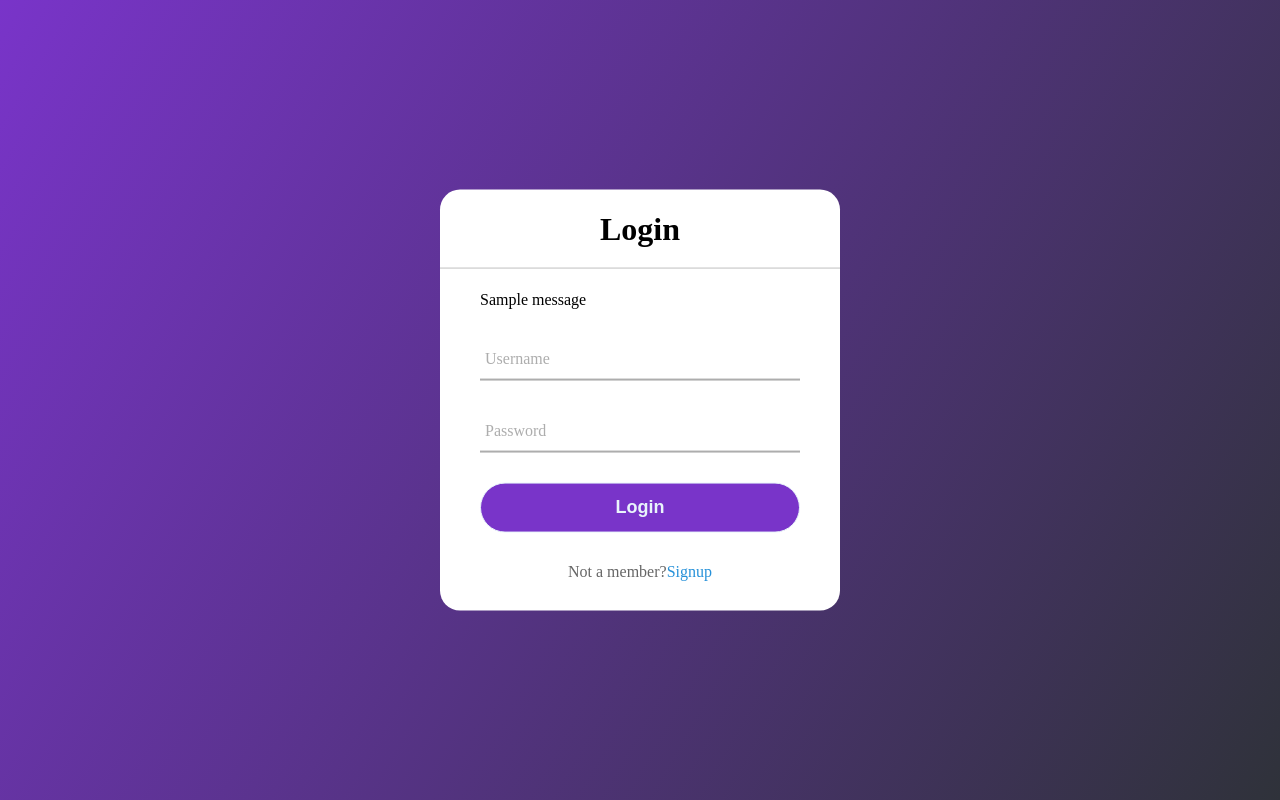
After one commit to Dougsworth/Covid-19-Monitoring-Page, a Flask app: page /login in a window 1280 px wide. The commit adds this page. Run offline with Flask 2, Linux system fonts and the light colour scheme; one stand-in notice (Sample message) is shown; some libraries are stand-ins or nearby versions.

Commit message:
add login and signup

```diff
--- a/src/app.py
+++ b/src/app.py
@@ -1,4 +1,4 @@
-from flask import Flask, request, jsonify, render_template
+from flask import Flask, request, jsonify, render_template, redirect, url_for, session, flash
 from marshmallow import Schema, fields, ValidationError
 from flask_pymongo import PyMongo
 from flask_cors import CORS
@@ -15,6 +15,10 @@ app.config["MONGO_URI"] = "mongodb+srv://{}:{}@cluster0.weykq.mongodb.net/monday
 mongo = PyMongo(app)
 CORS(app)
 
+class AuthenticationSchema(Schema):
+    username = fields.String(required=True)
+    password = fields.String(required=True)
+
 class DataSchema(Schema):
     temperature = fields.Float(required=True)
     status = fields.String(required=True)
@@ -27,6 +31,70 @@ class DataSchema(Schema):
 
 ###################### APP #############################
 @app.route('/')
+def home():
+    return redirect(url_for('login'))
+
+@app.route('/signup', methods=['GET', 'POST'])
+def signup():
+    if request.method == "POST":
+        try:
+            # Check to see if the username is in the database already
+            u_name = request.form['username']
+            auth = mongo.db.authentications.find_one({"username": u_name})
+            if auth is not None:
+                flash("Username is already taken", "info")
+                return render_template('signup.html')
+            else:
+                # Store the username and password in a database, then redirect to
+                # the login page
+                auth_data =  AuthenticationSchema().load(request.form)
+                print(auth_data)
+                mongo.db.authentications.insert_one(auth_data)
+                return redirect(url_for('login'))
+        except ValidationError as e:
+            return e.messages, 400
+    else:
+        return render_template('signup.html')
+
+@app.route('/login', methods=['GET', 'POST'])
+def login():
+    if request.method == 'POST':
+        try:
+            u_name = request.form["username"]
+            p_word = request.form["password"]
+            print(u_name, p_word)
+
+            try:
+                auth = mongo.db.authentications.find_one({"username": u_name})
+
+                if p_word == auth['password']:
+                    print('Correct information')
+                    session['user'] = u_name
+                    return redirect(url_for('index'))
+                else:
+                    # Incorrect password
+                    print('Incorrect password')
+                    flash('The password you entered was incorrect', "info")
+                    return render_template('login.html')
+            except:
+                # Incorrect username
+                print('Incorrect username')
+                flash('The username you entered was incorrect', "info")
+                return render_template('login.html')
+        except ValidationError as e:
+            return e.messages, 400
+    else:
+        if "user" in session:
+            return redirect(url_for('index'))
+
+        return render_template('login.html')
+
+@app.route('/logout')
+def logout():
+    session.pop('user', None)
+    return redirect(url_for('login'))
+
+@app.route('/index')
 def index():
     return render_template('index.html')
 
@@ -45,7 +113,6 @@ def test():
             return "Normal"
 
     if request.method == 'POST':
-
         # Format the data into a dictionary
         embedded_data = {
             "temperature": request.json['temperature'],
--- a/src/static/css/style.css
+++ b/src/static/css/style.css
@@ -11,7 +11,7 @@
   font-family: sans-serif; /* Change your font family */
 }
 * h1 {
-  color: #a962fa;
+  color: #7934c9;
   text-align: center;
   -webkit-text-stroke: 1px black;
 }
@@ -29,7 +29,7 @@
 }
 
 .content-table thead tr {
-  background-color: #a962fa;
+  background-color: #7934c9;
   color: #ffffff;
   text-align: left;
   font-weight: bold;
@@ -49,7 +49,7 @@
 }
 
 .content-table tbody tr:last-of-type {
-  border-bottom: 2px solid #a962fa;
+  border-bottom: 2px solid #7934c9;
 }
 
 /* .content-table tbody tr.active-row {
--- /dev/null
+++ b/src/static/css/style_login.css
@@ -0,0 +1,112 @@
+body{
+    margin: 0;
+    padding: 0;
+    font-family: montserrat;
+    background: linear-gradient(120deg, #7934c9, #2f323a);
+    height: 100vh;
+    overflow: hidden;
+}
+
+.center{
+    position: absolute;
+    top: 50%;
+    left: 50%;
+    transform: translate(-50%, -50%);
+    width: 400px;
+    background: white;
+    border-radius: 20px;
+}
+
+.center h1{
+    text-align: center;
+    padding: 0 0 20px 0;
+    border-bottom: 1px solid silver;
+}
+
+.center form{
+    padding: 0 40px;
+    box-sizing: border-box;
+}
+
+form .txt_field{
+    position: relative;
+    border-bottom: 2px solid #adadad;
+    margin: 30px 0;
+}
+
+.txt_field input{
+    width: 100%;
+    height: 40px;
+    padding: 0 5px;
+    font-size: 16px;
+    border: none;
+    background: none;
+    outline: none;
+}
+
+.txt_field label{
+    position: absolute;
+    top: 50%;
+    left: 5px;
+    color: #adadad;
+    transform: translateY(-50%);
+    font-size: 16px;
+    pointer-events: none;
+    transition: 0.5s;
+}
+
+.txt_field span::before{
+    content: '';
+    position: absolute;
+    top: 40px;
+    left: 0;
+    width: 0%;
+    height: 2px;
+    background: #2691d9;
+    transition: 0.5s;
+}
+
+.txt_field input:focus ~ label,
+.txt_field input:valid ~ label{
+    top: -5px;
+    color: #82a1b6;
+}
+
+.txt_field input:focus ~ span::before,
+.txt_field input:valid ~ span::before{
+    width: 100%;
+}
+
+input[type="submit"]{
+    width: 100%;
+    height: 50px;
+    border: 1px solid;
+    background: #7934c9;
+    border-radius: 25px;
+    font-size: 18px;
+    color: #e9f4fb;
+    font-weight: 700;
+    cursor: pointer;
+    outline: none;
+}
+
+input[type="submit"]:hover{
+    border-color: #2691d9;
+    transition: 0.5s;
+}
+
+.signup_link{
+    margin: 30px 0;
+    text-align: center;
+    font-size: 16px;
+    color: #666666;
+}
+
+.signup_link a{
+    color: #2691d9;
+    text-decoration: none;
+}
+
+.signup_link a:hover{
+    text-decoration: underline;
+}
--- /dev/null
+++ b/src/templates/login.html
@@ -0,0 +1,39 @@
+<!DOCTYPE html>
+<html lang="en">
+<head>
+    <meta charset="UTF-8">
+    <meta http-equiv="X-UA-Compatible" content="IE=edge">
+    <meta name="viewport" content="width=device-width, initial-scale=1.0">
+    <title>Theradrive</title>
+
+    <link rel="stylesheet" href="static/css/style_login.css">
+</head>
+<body>
+    <div class="center">
+        <h1>Login</h1>
+        <form method="POST">
+            {% with messages = get_flashed_messages() %}
+                {% if messages %}
+                    {% for message in messages %}
+                        <p>{{ message }}</p>
+                    {% endfor %}
+                {% endif %}
+            {% endwith %}
+            <div class="txt_field">
+                <input type="text" name="username" required>
+                <span></span>
+                <label>Username</label>
+            </div>
+            <div class="txt_field">
+                <input type="password" name="password" required>
+                <span></span>
+                <label>Password</label>
+            </div>
+            <input type="submit" value="Login">
+            <div class="signup_link">
+                Not a member?<a href="signup">Signup</a>
+            </div>
+        </form>
+    </div>
+</body>
+</html>
--- /dev/null
+++ b/src/templates/logout.html
@@ -0,0 +1 @@
+<h1>Goodbye !</h1>
```
Also changed, not shown: src/static/js/script.js (+27 -14 lines), src/templates/index.html (+1 -83 lines), src/templates/signup.html (added, +39 -0 lines).
